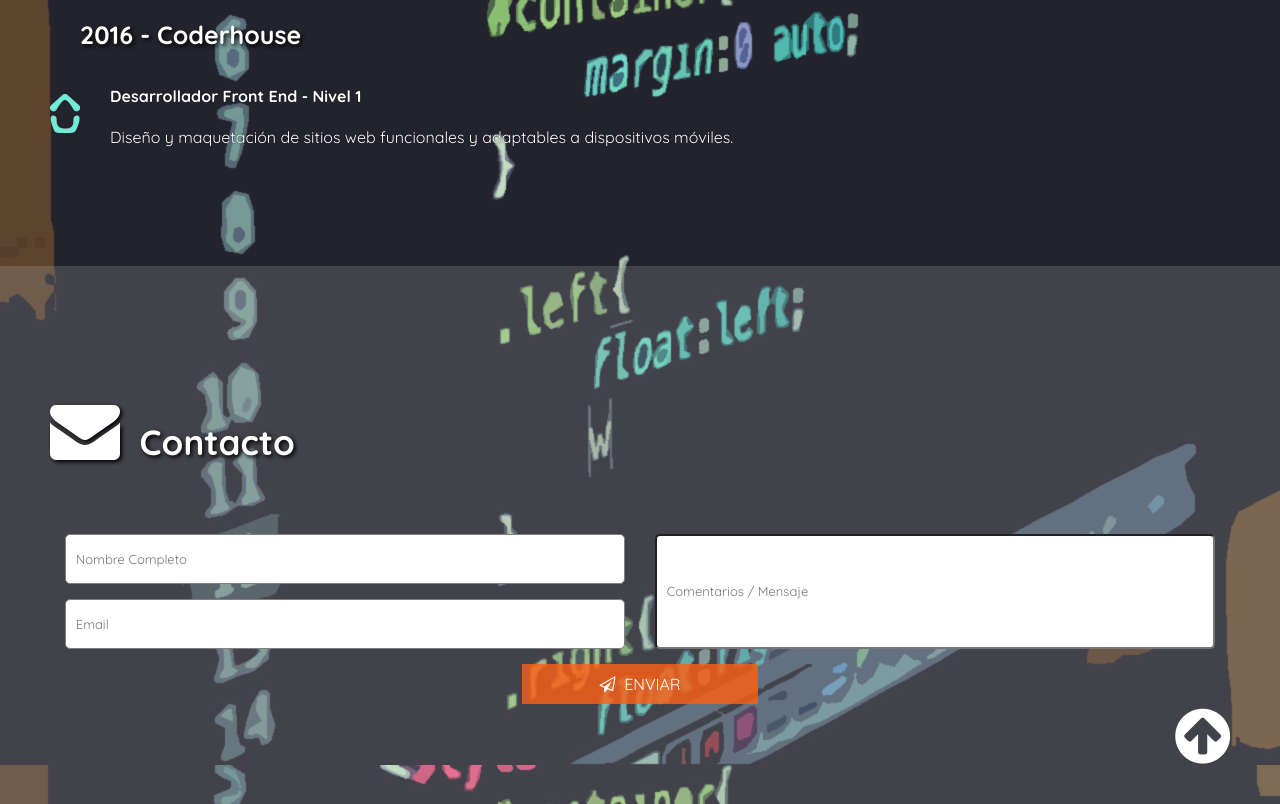
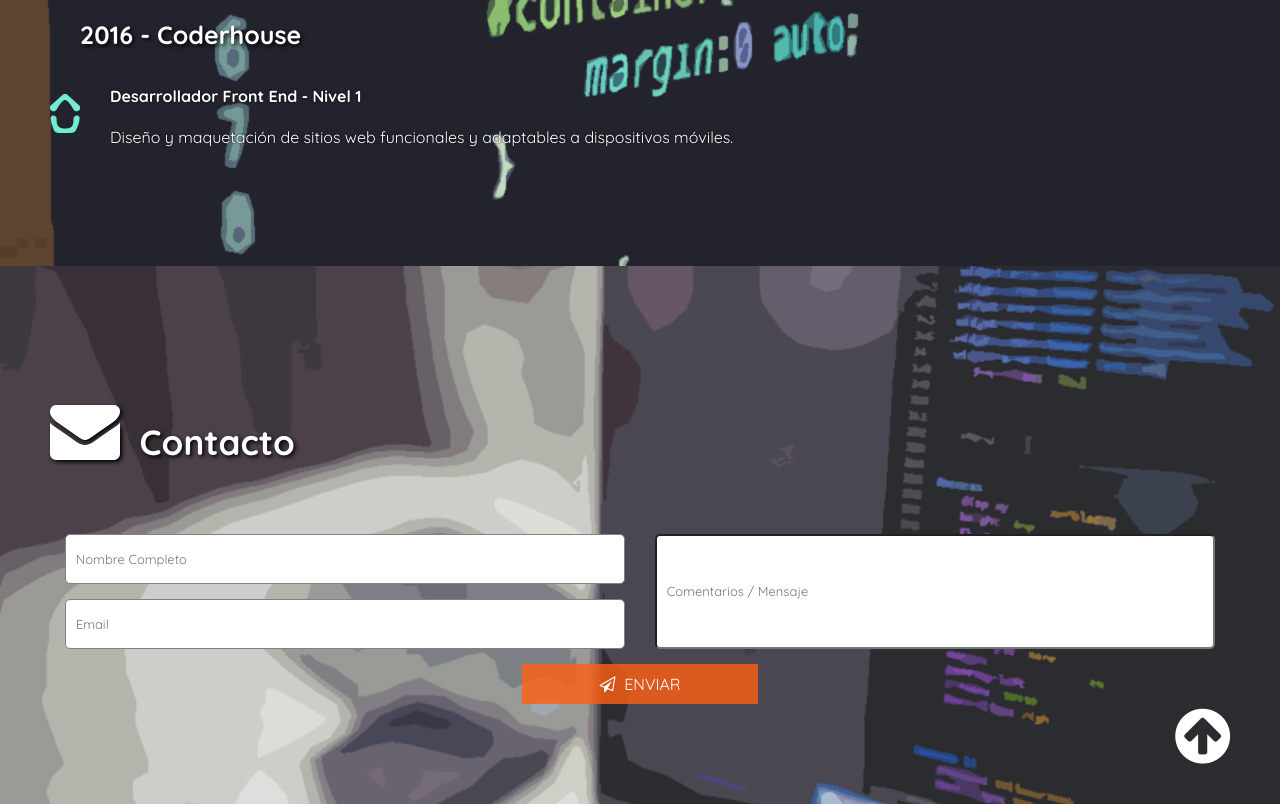
Before and after one commit to jopo96/Porfolio, a plain HTML site: page index.html in a window 1280 px wide. Shown: the part 1760-2564 px from the top of the page. Drawn offline with Linux system fonts and the light colour scheme.

Commit message:
cv Responsive

```diff
--- a/index.html
+++ b/index.html
@@ -12,37 +12,28 @@
 <body>
     <header class="main-header">
         <div class="top-left">
-
             <h1>.Gonzalo de Abreu</h1>
             <h3><span class="developer">{</span> Front End Developer <span class="developer">}</span> </h3>
-
             <hr>
             <p>Email:<a href="mailto:Info@blanqueamientos.com.ar?Subject=Contacto"> Info@blanqueamientos.com.ar</a></p>
             <p>Tel.: 153.862.8454</p>
-
             <a href="https://www.linkedin.com/in/gonzalo-de-abreu-21521550" target="_blank"><i class="fa fa-linkedin-square fa-2x" aria-hidden="true"></i></a>
             <a href="https://github.com/jopo96" target="_blank"><i class="fa fa-git-square fa-2x" aria-hidden="true"></i></a>
             <a href="https://twitter.com/?lang=es" target="_blank"><i class="fa fa-twitter-square fa-2x" aria-hidden="true"></i></a>
-
         </div>
-
         <figure>
             <img class="top-right" src="images/foto.jpg" alt="" />
         </figure>
         <div class="cleaner"></div>
     </header>
-
     <section class="sobre-mi">
         <h2><i class="fa fa-user fa-2x" aria-hidden="true"></i>&nbsp; Sobre Mi</h2>
         <p>Trabajando principalmente con tecnologías relacionadas con el FrontEnd como Html5, Css3. Gestores de contenido como Joomla, Wordpress. Soy una persona entusiasta, emprendedora, creativa e innovadora con grandes capacidades comerciales y de comunicación.
             Sobre todo una muy buena transmisión de conocimientos, trabajo en equipo, delegación de tareas, investigación y resolución de problemas. Me gusta la idea de enfrentar nuevos desafíos que me permitan, a su vez, pasar tiempo con mi familia y
             enriquecerme aumentando mis conocimientos.</p>
     </section>
-
-
     <section class="bg-education">
         <section class="bg-skills">
-
             <div class="skills">
                 <h2><i class="fa fa-laptop fa-2x" aria-hidden="true"></i></i>&nbsp; Habilidades</h2>
                 <div>
@@ -76,11 +67,7 @@
 
         <!-- EDUCACION -->
 
-
-
         <section class="educacion">
-
-
             <h2><i class="fa fa-pencil fa-2x" aria-hidden="true"></i>&nbsp; Educación</h2>
             <div class="education">
 
@@ -90,9 +77,11 @@
                 <p>Diseño y maquetación de sitios web funcionales y adaptables a dispositivos móviles.</p>
             </div>
         </section>
+    </section>
 
+    <!-- CONTACTO -->
 
-        <!-- CONTACTO -->
+    <section class="bg-bottom">
         <section class="footer">
             <h2 class="contact"><i class="fa fa-envelope fa-2x" aria-hidden="true"></i>&nbsp; Contacto</h2>
             <form action="" class="formulario">
@@ -109,13 +98,8 @@
                     </button>
                 </div>
             </form>
-
             <a href="#"><i class="fa fa-arrow-circle-up fa-4x" aria-hidden="true"></i></a>
-
         </section>
     </section>
-
-
 </body>
-
 </html>
--- a/scss/styles.scss
+++ b/scss/styles.scss
@@ -55,7 +55,7 @@ h4{
 p{
     color: $base-principal-color;
     line-height: 25px;
-    text-shadow: 0 0 1px black;
+    text-shadow: 0 0 2px black;
 }
 
 a{
@@ -96,7 +96,7 @@ a:hover{
     float: right;;
     margin: 100px 50px 70px 0;
     border-radius: 50%;
-    box-shadow: 0 0 10px black;
+    box-shadow: 0 0 10px grey;
 }
 
 .developer {
@@ -134,7 +134,10 @@ a:hover{
 
 .bg-education{
       background: url(../images/bg-01.jpg) fixed;
+}
 
+.bg-bottom{
+  background: url(../images/bg-new.jpg) fixed;
 }
 .educacion{
     padding: 100px 50px;
```
Also changed, not shown: css/styles.css, images/bg-03.jpg (deleted), images/bg-code1.jpg (deleted), images/bg-code2.jpg (deleted), images/bg-code3.jpg (deleted), images/bg-code4.jpg (deleted), images/bg-new.jpg (added), images/code-820275_1280.jpg (deleted), 1 other file.
